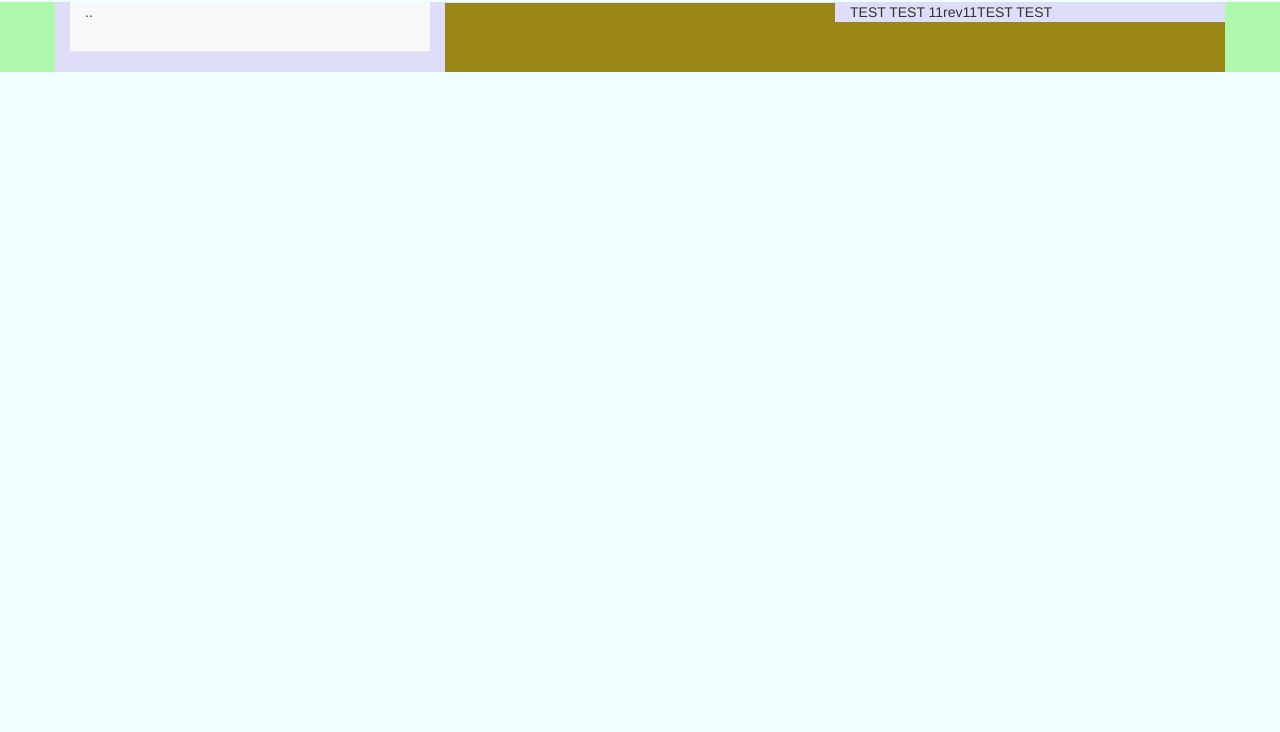
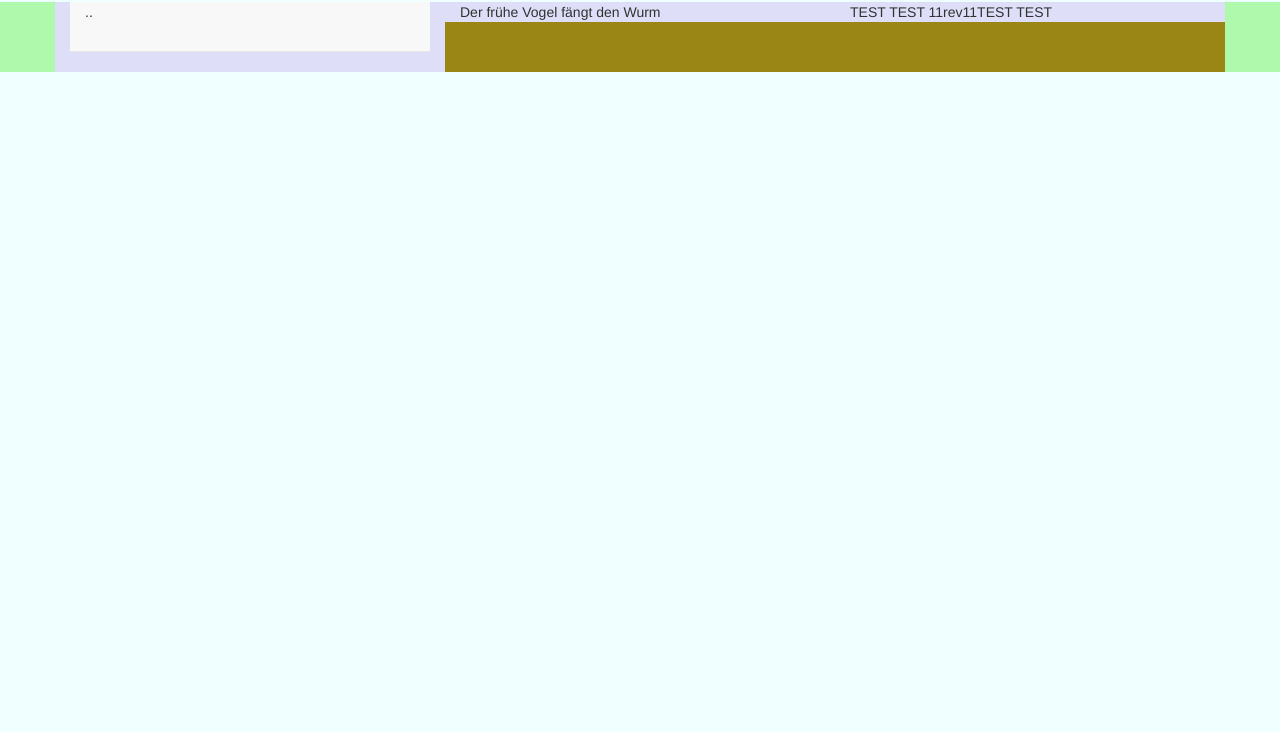
Before and after one commit to FlorianBuchfink/StraightBeTest, a plain HTML site: page index.html in a window 1280 px wide. Shown: the part 68-800 px from the top of the page. Drawn offline with nearby package versions, Linux system fonts and the light colour scheme.

Commit message:
BuchfinkÄ
Buchfink Ä

```diff
--- a/index.html
+++ b/index.html
@@ -36,7 +36,7 @@
 
 				</div>
 				<div class="col-xs-4" style="Background-color: #dedef8">
-
+				Der frühe Vogel fängt den Wurm
 				</div>
 				<div class="col-xs-4" style="background-color: #dedef8">
 				TEST TEST 11rev11TEST TEST
```
